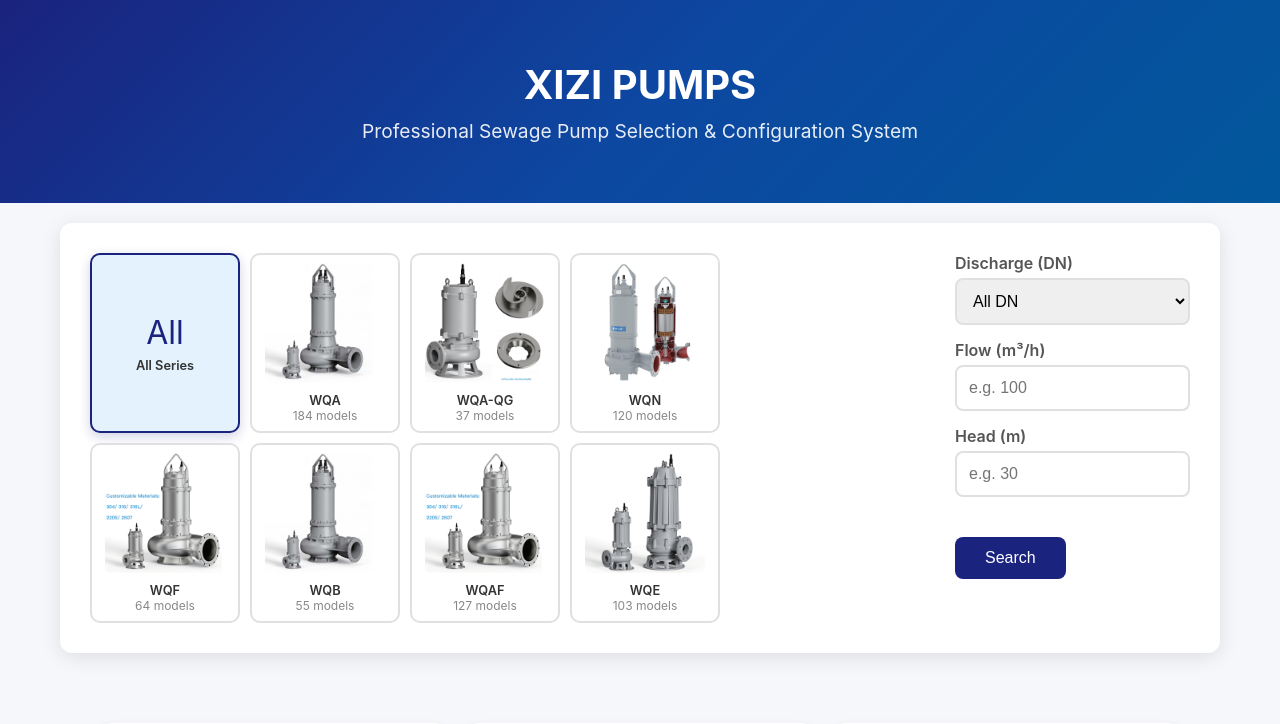
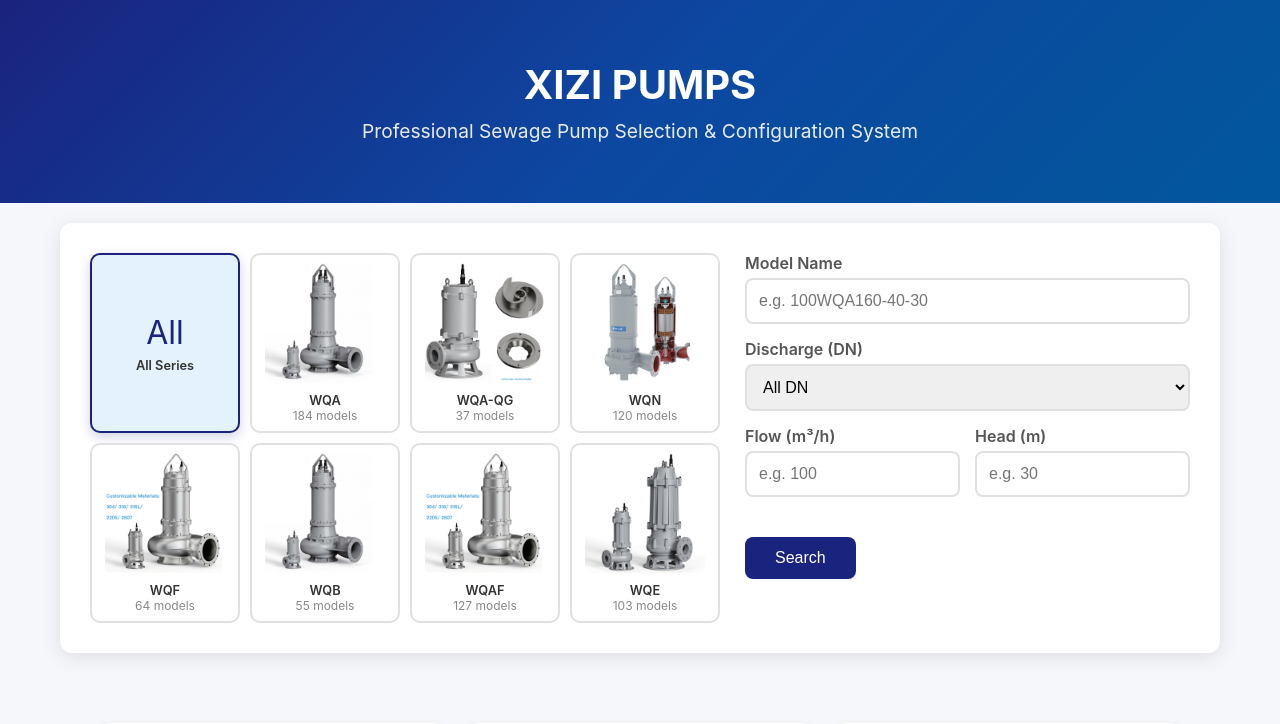
Before and after one commit to chenxinfeng1987-cmyk/xizi-pump-export, a Flask app: page / in a window 1280 px wide. Shown: the top 724 px of the page. Run offline with Flask 3, Linux system fonts and the light colour scheme.

Commit message:
Add model name search box

```diff
--- a/app.py
+++ b/app.py
@@ -426,23 +426,27 @@ def api_products():
     q = request.args.get('q', '').strip()
     flow = request.args.get('flow', '').strip()
     head = request.args.get('head', '').strip()
+    model_query = request.args.get('model', '').strip().upper()
 
     results = DATA
-    if series:
-        if series.upper() == 'WQA-QG':
-            results = [p for p in results if p.get('series', '').upper() == 'WQA' and p.get('model', '').upper().endswith('QG')]
-        elif series.upper() == 'WQA':
-            results = [p for p in results if p.get('series', '').upper() == 'WQA' and not p.get('model', '').upper().endswith('QG')]
-        else:
-            results = [p for p in results if p.get('series', '').upper() == series.upper() or p.get('model', '').upper().startswith(series.upper())]
-    if dn:
-        dn_val = dn.strip()
-        results = [p for p in results if str(p.get('dia', '') or '').strip() == dn_val]
-    if q:
-        q_lower = q.lower()
-        results = [p for p in results if q_lower in p.get('model', '').lower()
-                   or q_lower in str(p.get('flow', '')).lower()
-                   or q_lower in str(p.get('head', '')).lower()]
+    if model_query:
+        results = [p for p in results if model_query in p.get('model', '').upper()]
+    else:
+        if series:
+            if series.upper() == 'WQA-QG':
+                results = [p for p in results if p.get('series', '').upper() == 'WQA' and p.get('model', '').upper().endswith('QG')]
+            elif series.upper() == 'WQA':
+                results = [p for p in results if p.get('series', '').upper() == 'WQA' and not p.get('model', '').upper().endswith('QG')]
+            else:
+                results = [p for p in results if p.get('series', '').upper() == series.upper() or p.get('model', '').upper().startswith(series.upper())]
+        if dn:
+            dn_val = dn.strip()
+            results = [p for p in results if str(p.get('dia', '') or '').strip() == dn_val]
+        if q:
+            q_lower = q.lower()
+            results = [p for p in results if q_lower in p.get('model', '').lower()
+                       or q_lower in str(p.get('flow', '')).lower()
+                       or q_lower in str(p.get('head', '')).lower()]
 
     use_bep = False
     flow_val = None
--- a/templates/index.html
+++ b/templates/index.html
@@ -96,6 +96,10 @@
             </div>
             <div class="series-right">
                 <div class="search-group">
+                    <label>Model Name</label>
+                    <input type="text" id="txtModel" placeholder="e.g. 100WQA160-40-30">
+                </div>
+                <div class="search-group">
                     <label>Discharge (DN)</label>
                     <select id="selDN" onchange="loadProducts()">
                         <option value="">All DN</option>
@@ -114,6 +118,7 @@
                         <option value="600">DN600</option>
                     </select>
                 </div>
+                <div class="row2">
                     <div class="search-group">
                         <label>Flow (m³/h)</label>
                         <input type="number" id="txtFlow" placeholder="e.g. 100">
@@ -121,6 +126,7 @@
                     <div class="search-group">
                         <label>Head (m)</label>
                         <input type="number" id="txtHead" placeholder="e.g. 30">
+                    </div>
                 </div>
                 <div class="search-group" style="flex: 0;">
                     <label>&nbsp;</label>
@@ -152,11 +158,13 @@
 
         async function loadProducts() {
             const dn = document.getElementById('selDN').value;
+            const model = document.getElementById('txtModel').value.trim();
             const params = new URLSearchParams({
                 series: currentSeries,
                 q: dn ? dn : document.getElementById('txtFlow').value ? '' : '',
                 flow: document.getElementById('txtFlow').value,
-                head: document.getElementById('txtHead').value
+                head: document.getElementById('txtHead').value,
+                model: model
             });
             if (dn) params.set('dn', dn);
             const res = await fetch('/api/products?' + params);
```
Lines whose indentation alone changed are shown as unchanged.
